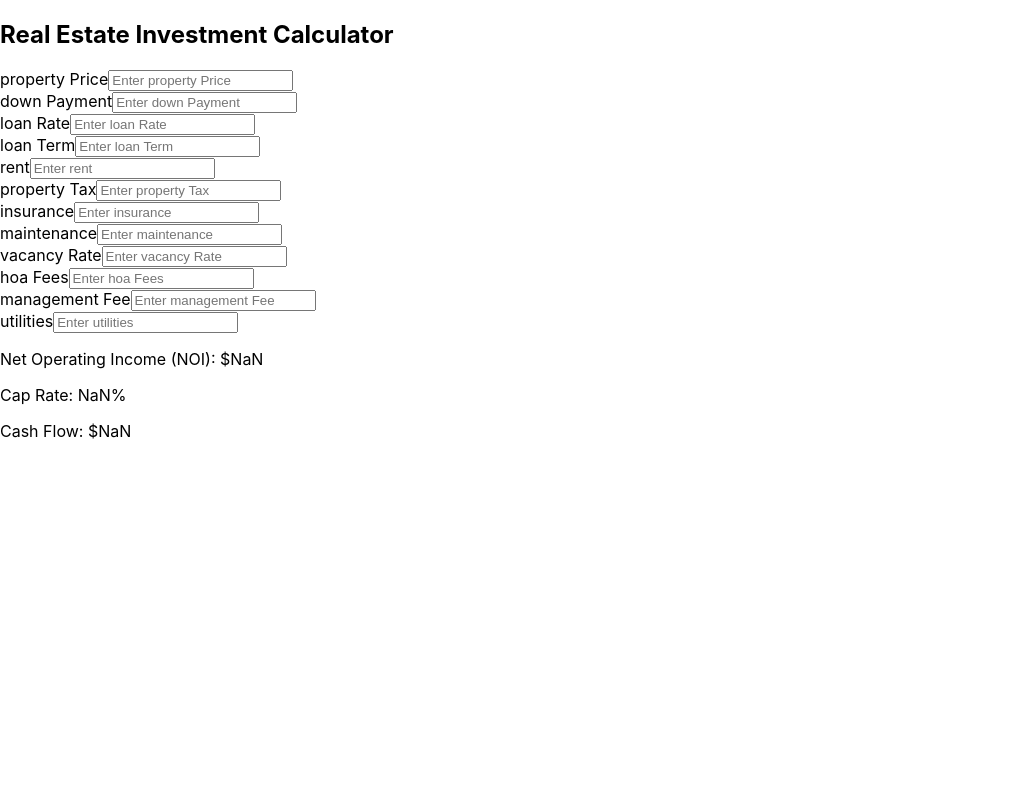
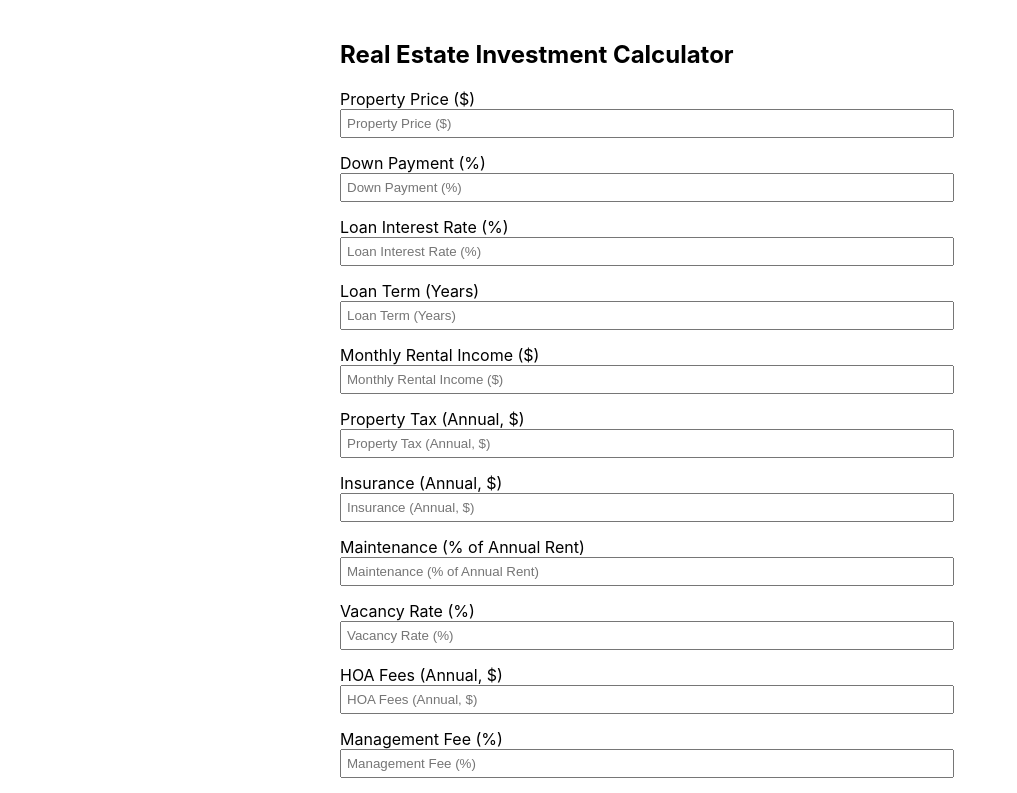
Before and after one commit to ashleywalker212/Investment-calculator, a React (Create React App) app: page / in a window 1280 px wide. Shown: the top 793 px of the page, without its empty margins (0-1017 px from the left). Built offline with nearby package versions, Linux system fonts and the light colour scheme.

Commit message:
Updated calculator and fixed issues

```diff
--- a/src/RealEstateCalculator.js
+++ b/src/RealEstateCalculator.js
@@ -60,26 +60,40 @@ export default function RealEstateCalculator() {
   const { noi, capRate, cashFlow } = calculateResults();
 
   return (
-    <div>
+    <div style={{ padding: "20px", maxWidth: "600px", margin: "0 auto" }}>
       <h2>Real Estate Investment Calculator</h2>
-      <div>
-        {Object.keys(inputs).map((key) => (
+      <div style={{ display: "grid", gap: "10px" }}>
+        {[
+          { key: "propertyPrice", label: "Property Price ($)" },
+          { key: "downPayment", label: "Down Payment (%)" },
+          { key: "loanRate", label: "Loan Interest Rate (%)" },
+          { key: "loanTerm", label: "Loan Term (Years)" },
+          { key: "rent", label: "Monthly Rental Income ($)" },
+          { key: "propertyTax", label: "Property Tax (Annual, $)" },
+          { key: "insurance", label: "Insurance (Annual, $)" },
+          { key: "maintenance", label: "Maintenance (% of Annual Rent)" },
+          { key: "vacancyRate", label: "Vacancy Rate (%)" },
+          { key: "hoaFees", label: "HOA Fees (Annual, $)" },
+          { key: "managementFee", label: "Management Fee (%)" },
+          { key: "utilities", label: "Utilities (Annual, $)" },
+        ].map(({ key, label }) => (
           <div key={key}>
-            <label>{key.replace(/([A-Z])/g, ' $1')}</label>
+            <label>{label}</label>
             <input
               type="number"
               name={key}
               value={inputs[key]}
               onChange={handleChange}
-              placeholder={`Enter ${key.replace(/([A-Z])/g, ' $1')}`}
+              placeholder={label}
+              style={{ width: "100%", padding: "5px", marginBottom: "5px" }}
             />
           </div>
         ))}
       </div>
-      <div>
-        <p>Net Operating Income (NOI): ${noi.toFixed(2)}</p>
-        <p>Cap Rate: {capRate.toFixed(2)}%</p>
-        <p>Cash Flow: ${cashFlow.toFixed(2)}</p>
+      <div style={{ marginTop: "20px", padding: "10px", border: "1px solid #ddd", borderRadius: "5px" }}>
+        <p><strong>Net Operating Income (NOI):</strong> ${noi.toFixed(2)}</p>
+        <p><strong>Capitalization Rate (Cap Rate):</strong> {capRate.toFixed(2)}%</p>
+        <p><strong>Cash Flow:</strong> ${cashFlow.toFixed(2)}</p>
       </div>
     </div>
   );
```
